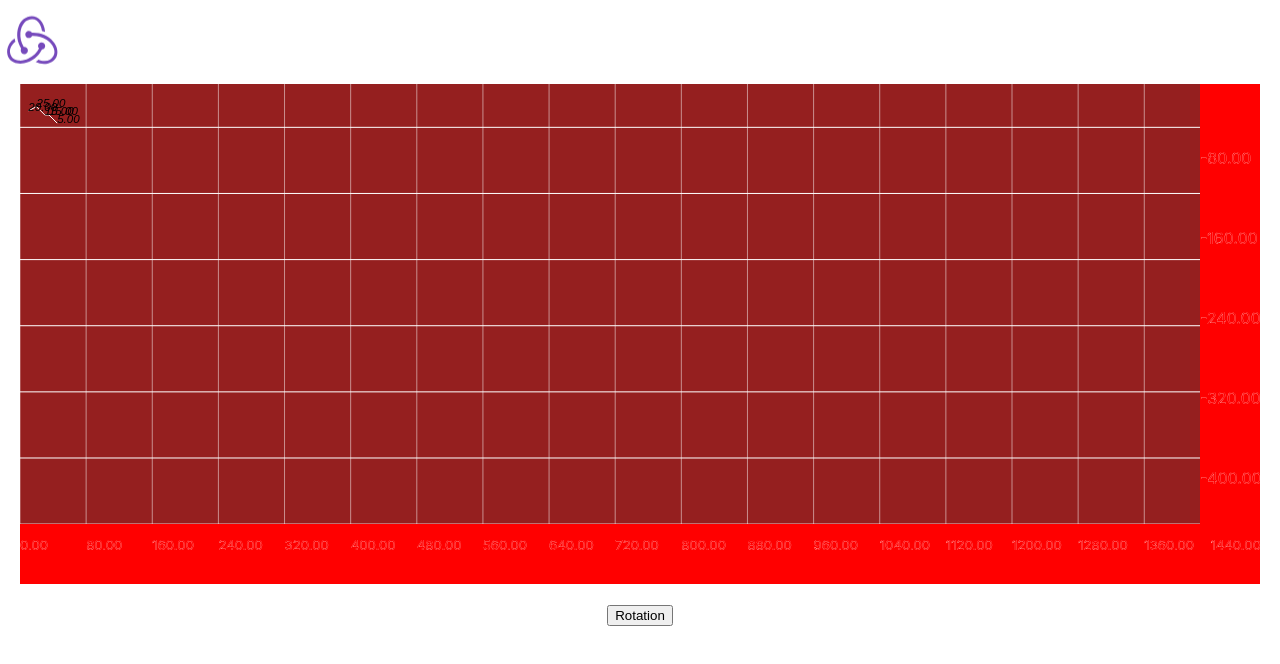
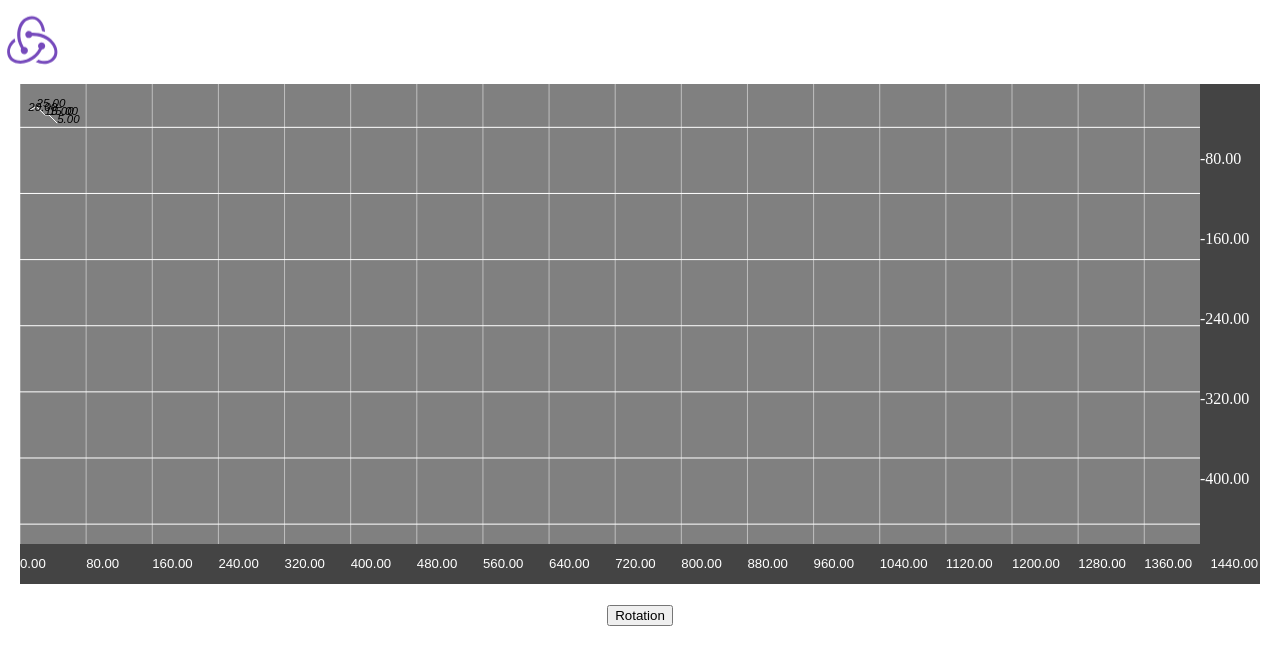
Before and after one commit to DigSan/svg-grid, a React (Create React App) app: page / in a window 1280 px wide. Shown: the top 664 px of the page. Built offline with nearby package versions, Linux system fonts and the light colour scheme.

Commit message:
small fixes

```diff
--- a/src/App.tsx
+++ b/src/App.tsx
@@ -36,7 +36,11 @@ function App() {
               {/* {gantData.map((x, i) => <rect x={15 * i} y={10} height={10 * x} width={10} fill='green'> </rect>)} */}
               {/* <circle cx="90" cy="90" r="30"></circle>
               <ScalableCircle x={190} y={190} /> */}
-              <polyline points={data.map((e) => `${e.x},${-e.y}`).join(' ')} vectorEffect="non-scaling-stroke" fill="none" stroke="white" strokeWidth="1px" />
+              <polyline points={data.map((e) => `${e.x},${-e.y}`).join(' ')}
+                vectorEffect="non-scaling-stroke"
+                fill="none"
+                stroke="white"
+                strokeWidth="1px" />
               {data.map(point => <ScalableText x={point.x} y={-point.y} />)}
 
             </AutoScroll>
--- a/src/features/chart/Chart.module.css
+++ b/src/features/chart/Chart.module.css
@@ -9,7 +9,7 @@
 
 .background {
     position: absolute;
-    background: #991111dd;
+    background: 'gray';
     width: 100%;
     height: 100%;
     left: 0;
--- a/src/features/chart/Chart.tsx
+++ b/src/features/chart/Chart.tsx
@@ -11,7 +11,6 @@ export interface ZoomParams { zoom?: number }
 export class Chart extends React.Component<ChartParams, ChartState> {
     mouseUp = new Subject();
     mouseLeave = new Subject();
-
     mouseDown = new Subject();
     wheelMoves = new Subject<React.WheelEvent<HTMLDivElement>>();
     destroy = new Subject();
@@ -45,8 +44,11 @@ export class Chart extends React.Component<ChartParams, ChartState> {
                     x: e.clientX - viewBounds.x,
                     y: e.clientY - viewBounds.y
                 };
-                console.log(mousePosition);
-                this.setState({ zoom: this.state.zoom + e.deltaY / 1000 * this.state.zoom })
+
+                this.setState({
+                    zoom: this.state.zoom + e.deltaY / 1000 * this.state.zoom,
+                    position: { x: this.state.position.x, y: this.state.position.y }
+                });
             });
     }
 
--- a/src/features/chart/Grid.tsx
+++ b/src/features/chart/Grid.tsx
@@ -9,6 +9,8 @@ export class Grid extends React.Component<GridProps> {
     render() {
         const baseWidth = 1500;
         const baseHieght = 500;
+
+        const hieght = 40;
 
         let zoom: number;
         if (!this.props.zoom)
@@ -28,10 +30,9 @@ export class Grid extends React.Component<GridProps> {
 
         const viewBoxRight = `${0} ${-position.y} ${60} ${baseHieght}`;
 
-        const viewBoxBottom = `${-position.x} ${-25} ${baseWidth} ${60}`;
+        const viewBoxBottom = `${-position.x} ${-25} ${baseWidth} ${hieght}`;
 
         let lines = Array(80).fill(1).map((element, index) => index - 25)
-        console.log(lines);
         return (
             <div>
                 <svg className={styles.background} width={baseWidth} height={baseHieght} viewBox={viewBox}>
@@ -41,14 +42,14 @@ export class Grid extends React.Component<GridProps> {
                         fill="none" stroke="white" strokeWidth="0.5px" x1={x * size / zoom} x2={x * size / zoom} y1={-10000} y2={10000}></line>)}
                 </svg>
 
-                <svg style={{ right: 0, top: 0, position: "absolute", background: "red" }} width={60} height={baseHieght} viewBox={viewBoxRight}>
-                    {lines.map(x => <text vectorEffect="non-scaling-stroke"
-                        fill="none" stroke="white" strokeWidth="0.2px" y={x * size / zoom} x={0}>{(-x * size).toFixed(2)}</text>)}
+                <svg style={{ right: 0, top: 0, position: "absolute", background: "#444444" }} width={60} height={baseHieght} viewBox={viewBoxRight}>
+                    {lines.map(x => <text fontFamily= 'italic'
+                        fill="white" y={x * size / zoom} x={0}>{(-x * size).toFixed(2)}</text>)}
                 </svg>
 
-                <svg style={{ left:0, bottom: 0, width: '100%', position: "absolute", background: "red" }} width={baseWidth} height={60} viewBox={viewBoxBottom}>
-                    {lines.map(x => <text vectorEffect="non-scaling-stroke"
-                        fill="none" stroke="white" strokeWidth="0.2px" x={x * size / zoom} y={0}>{(x * size).toFixed(2)}</text>)}
+                <svg style={{ left:0, bottom: 0, width: '100%', position: "absolute", background: "#444444" }} width={baseWidth} height={hieght} viewBox={viewBoxBottom}>
+                    {lines.map(x => <text fontFamily= 'sans-serif'
+                        fill="white" x={x * size / zoom} y={0}>{(x * size).toFixed(2)}</text>)}
                 </svg>
             </div>
         );
```
